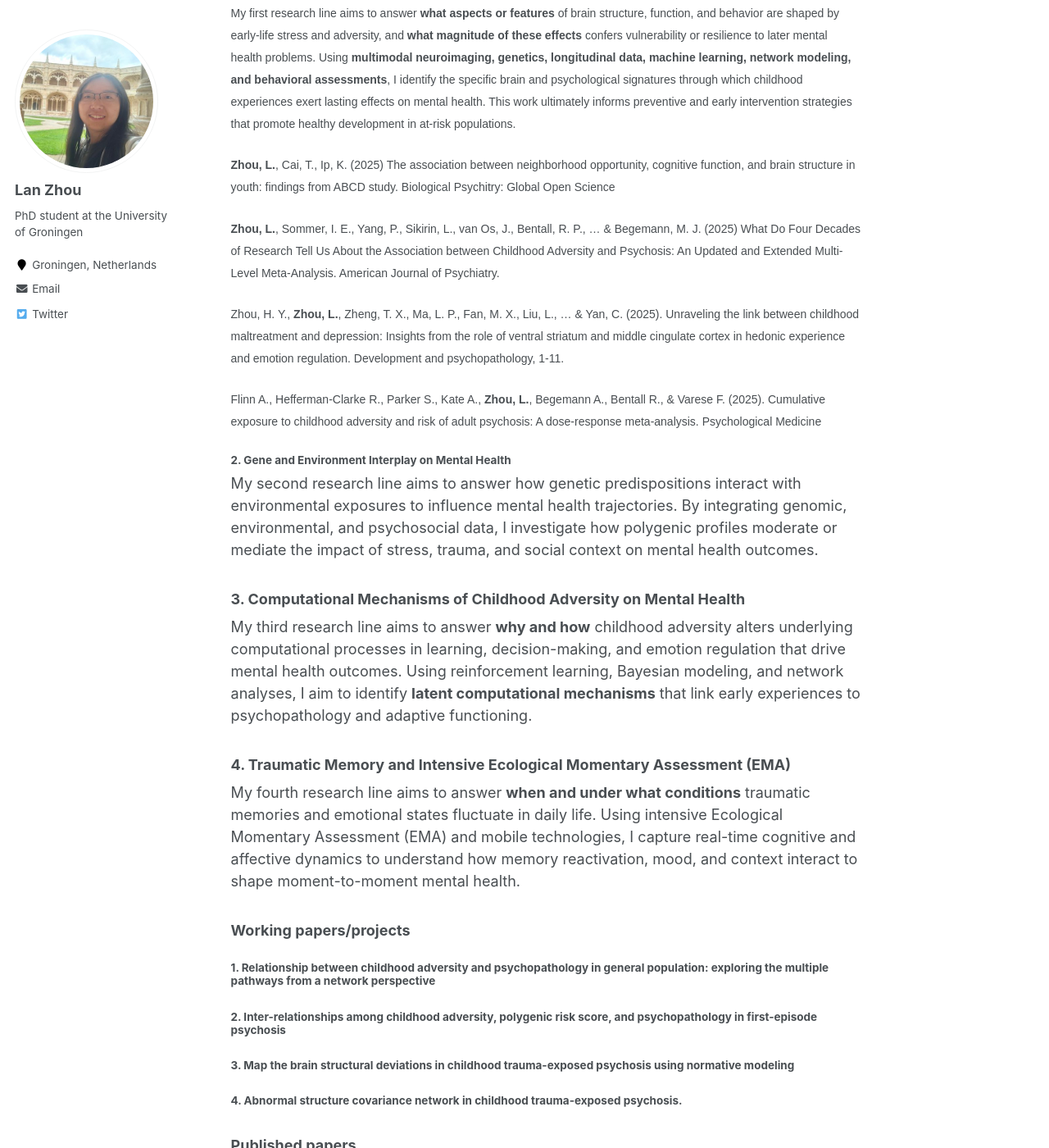
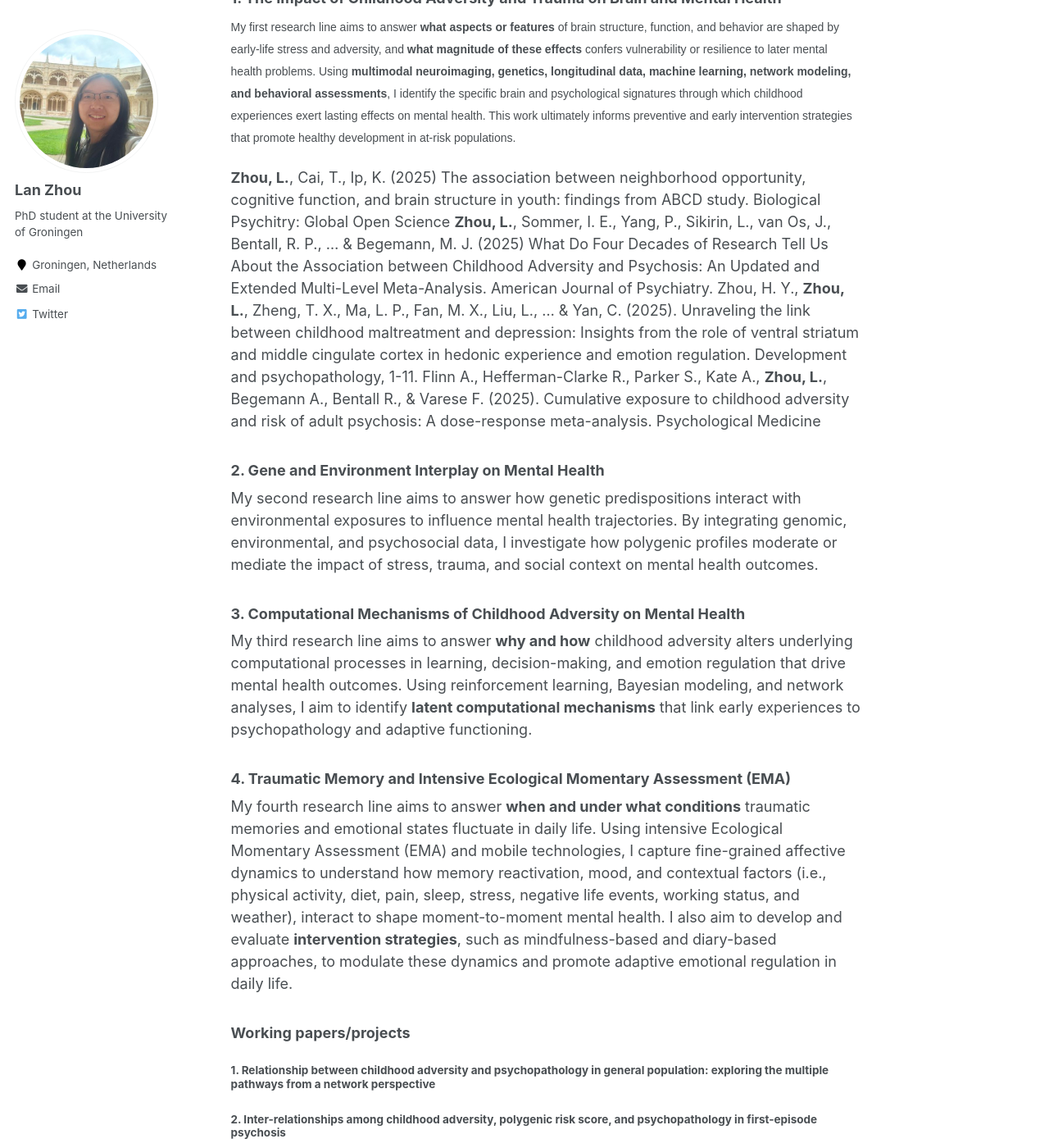
Before and after one commit to lanzhou-psy/personal-page, a Jekyll site: the page built from _pages/projects.md, in a window 1280 px wide and 1400 px high, scrolled down 721 px. Shown: the whole window at 82% size. Built offline with Jekyll 4.4.1, drawn with Linux system fonts in a browser that asks for light colours.

Commit message:
Update projects.md

```diff
--- a/_pages/projects.md
+++ b/_pages/projects.md
@@ -16,19 +16,16 @@ redirect_from:
 
 #### &#128226; Call for collaborator: if you are interested in childhood adversity and psychopathology, and if you have an expertise on reinforcement learning and decision making, I have some interesting research ideas in my mind and would like to share with you.
 
-#### 1. The Impact of Childhood Adversity and Trauma on Brain and Mental Health
+### 1. The Impact of Childhood Adversity and Trauma on Brain and Mental Health
 
 <span style="font-size: 14px; font-family: 'Arial', sans-serif; line-height: 0.7;"> My first research line aims to answer **what aspects or features** of brain structure, function, and behavior are shaped by early-life stress and adversity, and **what magnitude of these effects** confers vulnerability or resilience to later mental health problems. Using **multimodal neuroimaging, genetics, longitudinal data, machine learning, network modeling, and behavioral assessments**, I identify the specific brain and psychological signatures through which childhood experiences exert lasting effects on mental health. This work ultimately informs preventive and early intervention strategies that promote healthy development in at-risk populations. </span><br>
 
-<span style="font-size: 14px; font-family: 'Arial', sans-serif; line-height: 0.7;"> **Zhou, L.**, Cai, T., Ip, K. (2025) The association between neighborhood opportunity, cognitive function, and brain structure in youth: findings from ABCD study. Biological Psychitry: Global Open Science  </span><br>
+**Zhou, L.**, Cai, T., Ip, K. (2025) The association between neighborhood opportunity, cognitive function, and brain structure in youth: findings from ABCD study. Biological Psychitry: Global Open Science
+**Zhou, L.**, Sommer, I. E., Yang, P., Sikirin, L., van Os, J., Bentall, R. P., ... & Begemann, M. J. (2025) What Do Four Decades of Research Tell Us About the Association between Childhood Adversity and Psychosis: An Updated and Extended Multi-Level Meta-Analysis. American Journal of Psychiatry.
+Zhou, H. Y., **Zhou, L.**, Zheng, T. X., Ma, L. P., Fan, M. X., Liu, L., ... & Yan, C. (2025). Unraveling the link between childhood maltreatment and depression: Insights from the role of ventral striatum and middle cingulate cortex in hedonic experience and emotion regulation. Development and psychopathology, 1-11.
+Flinn A., Hefferman-Clarke R., Parker S., Kate A., **Zhou, L.**, Begemann A., Bentall R., & Varese F. (2025). Cumulative exposure to childhood adversity and risk of adult psychosis: A dose-response meta-analysis. Psychological Medicine
 
-<span style="font-size: 14px; font-family: 'Arial', sans-serif; line-height: 0.7;">**Zhou, L.**, Sommer, I. E., Yang, P., Sikirin, L., van Os, J., Bentall, R. P., ... & Begemann, M. J. (2025) What Do Four Decades of Research Tell Us About the Association between Childhood Adversity and Psychosis: An Updated and Extended Multi-Level Meta-Analysis. American Journal of Psychiatry.  </span><br>
-
-<span style="font-size: 14px; font-family: 'Arial', sans-serif; line-height: 0.7;"> Zhou, H. Y., **Zhou, L.**, Zheng, T. X., Ma, L. P., Fan, M. X., Liu, L., ... & Yan, C. (2025). Unraveling the link between childhood maltreatment and depression: Insights from the role of ventral striatum and middle cingulate cortex in hedonic experience and emotion regulation. Development and psychopathology, 1-11.  </span><br>
-
-<span style="font-size: 14px; font-family: 'Arial', sans-serif; line-height: 0.7;"> Flinn A., Hefferman-Clarke R., Parker S., Kate A., **Zhou, L.**, Begemann A., Bentall R., & Varese F. (2025). Cumulative exposure to childhood adversity and risk of adult psychosis: A dose-response meta-analysis. Psychological Medicine  </span><br>
-
-#### 2. Gene and Environment Interplay on Mental Health
+### 2. Gene and Environment Interplay on Mental Health
 
 My second research line aims to answer how genetic predispositions interact with environmental exposures to influence mental health trajectories. By integrating genomic, environmental, and psychosocial data, I investigate how polygenic profiles moderate or mediate the impact of stress, trauma, and social context on mental health outcomes.
 
@@ -38,7 +35,7 @@ My third research line aims to answer **why and how** childhood adversity alters
 
 ### 4. Traumatic Memory and Intensive Ecological Momentary Assessment (EMA)
 
-My fourth research line aims to answer **when and under what conditions** traumatic memories and emotional states fluctuate in daily life. Using intensive Ecological Momentary Assessment (EMA) and mobile technologies, I capture real-time cognitive and affective dynamics to understand how memory reactivation, mood, and context interact to shape moment-to-moment mental health.
+My fourth research line aims to answer **when and under what conditions** traumatic memories and emotional states fluctuate in daily life. Using intensive Ecological Momentary Assessment (EMA) and mobile technologies, I capture fine-grained affective dynamics to understand how memory reactivation, mood, and contextual factors (i.e., physical activity, diet, pain, sleep, stress, negative life events, working status, and weather), interact to shape moment-to-moment mental health. I also aim to develop and evaluate **intervention strategies**, such as mindfulness-based and diary-based approaches, to modulate these dynamics and promote adaptive emotional regulation in daily life.
 
 ### Working papers/projects
 #### 1. Relationship between childhood adversity and psychopathology in general population: exploring the multiple pathways from a network perspective
```
